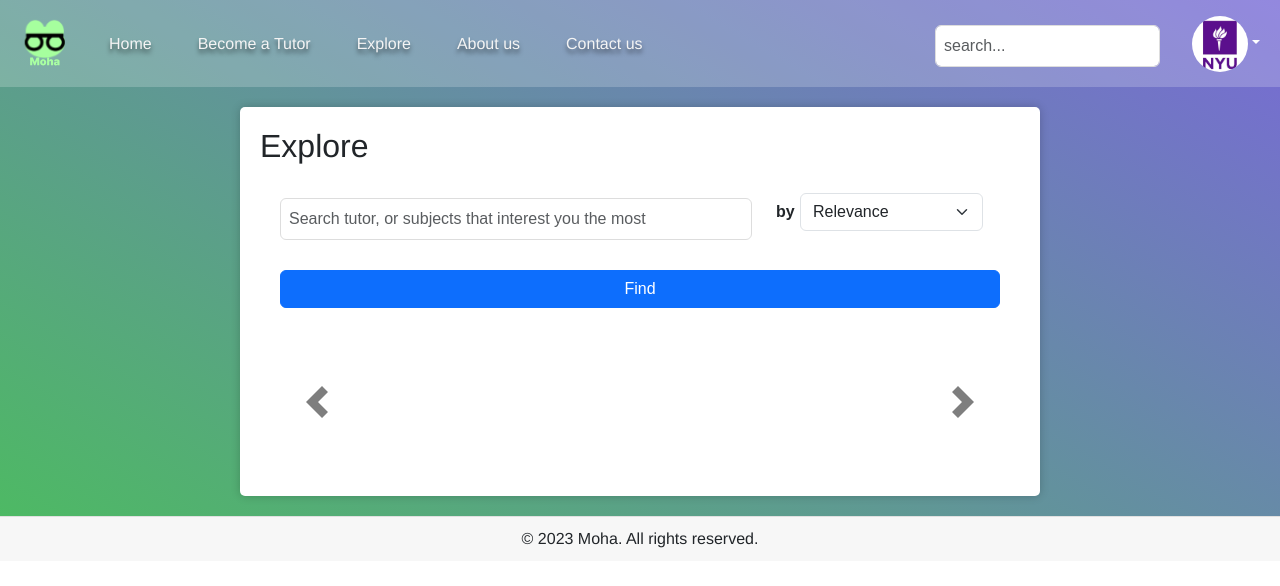
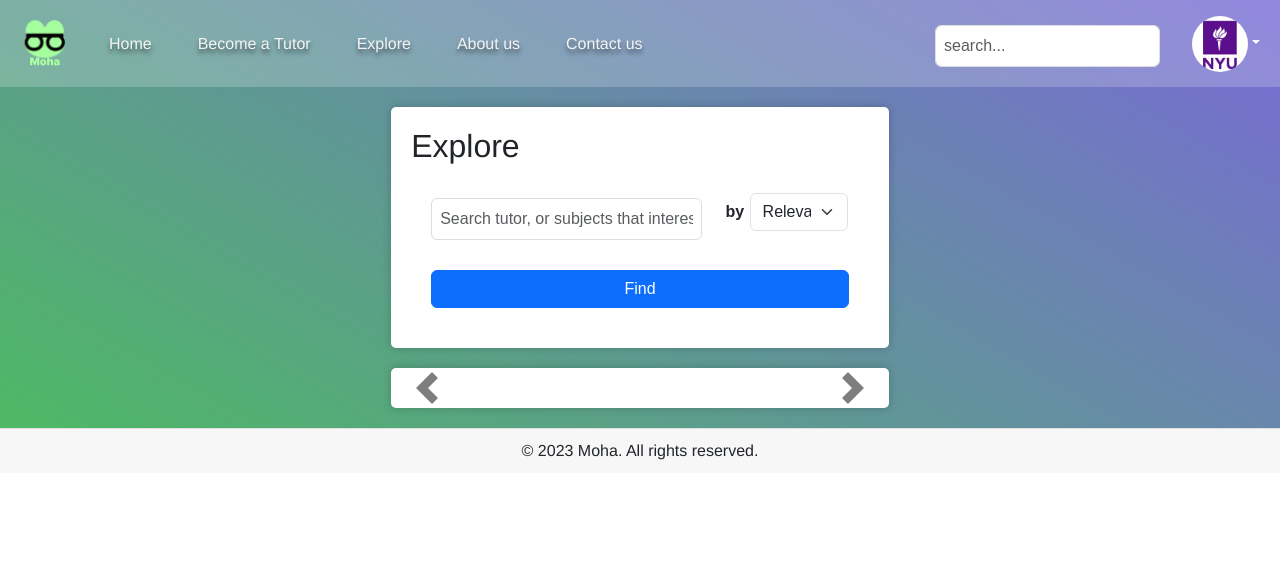
Before and after one commit to metaknightccc/MoHa, a React (Create React App) app in the folder react-app/: page /search in a window 1280 px wide. Shown: the top 586 px of the page. Built offline with nearby package versions, Linux system fonts and the light colour scheme.

Commit message:
fix: adjusted carousel style

```diff
--- a/react-app/src/SearchResultPage.css
+++ b/react-app/src/SearchResultPage.css
@@ -5,6 +5,12 @@
     padding: 20px;
     border-radius: 5px;
     box-shadow: 0 0 10px rgba(0, 0, 0, 0.2);
+}
+
+.SearchContainer{
+    display: flex;
+    flex-direction: column;
+    gap: 20px;
 }
 
 .SearchResultPage {
@@ -19,6 +25,13 @@
     gap: 10px;
 
     max-height: 50vh;
+}
+.carousel-control-prev{
+    justify-content: flex-start;
+}
+
+.carousel-control-next{
+    justify-content: flex-end;
 }
 
 .carousel-control-prev-icon {
@@ -39,3 +52,8 @@
 .carousel .carousel-indicators .active {
     background-color: rgba(146, 112, 228, 0.452) !important;
 }
+
+.carousel.slide {
+    margin: 0 auto;
+    padding: 0px;
+}
--- a/react-app/src/SearchResultPage.js
+++ b/react-app/src/SearchResultPage.js
@@ -72,11 +72,15 @@ function SearchResultPage() {
   };
 
   return (
-    <Container>
-      <h2>Explore</h2>
-      <SearchBar isSimple={false} cb={handleSearchBarCallback}/>
-      <Carousel>{GetCarouselHtml()}</Carousel>
-    </Container>
+    <div className="SearchContainer">
+      <Container>
+        <h2>Explore</h2>
+        <SearchBar isSimple={false} cb={handleSearchBarCallback}/>
+      </Container>
+      <Container>
+        <Carousel>{GetCarouselHtml(4)}</Carousel>
+      </Container>
+    </div>
   );
 }
 
```
